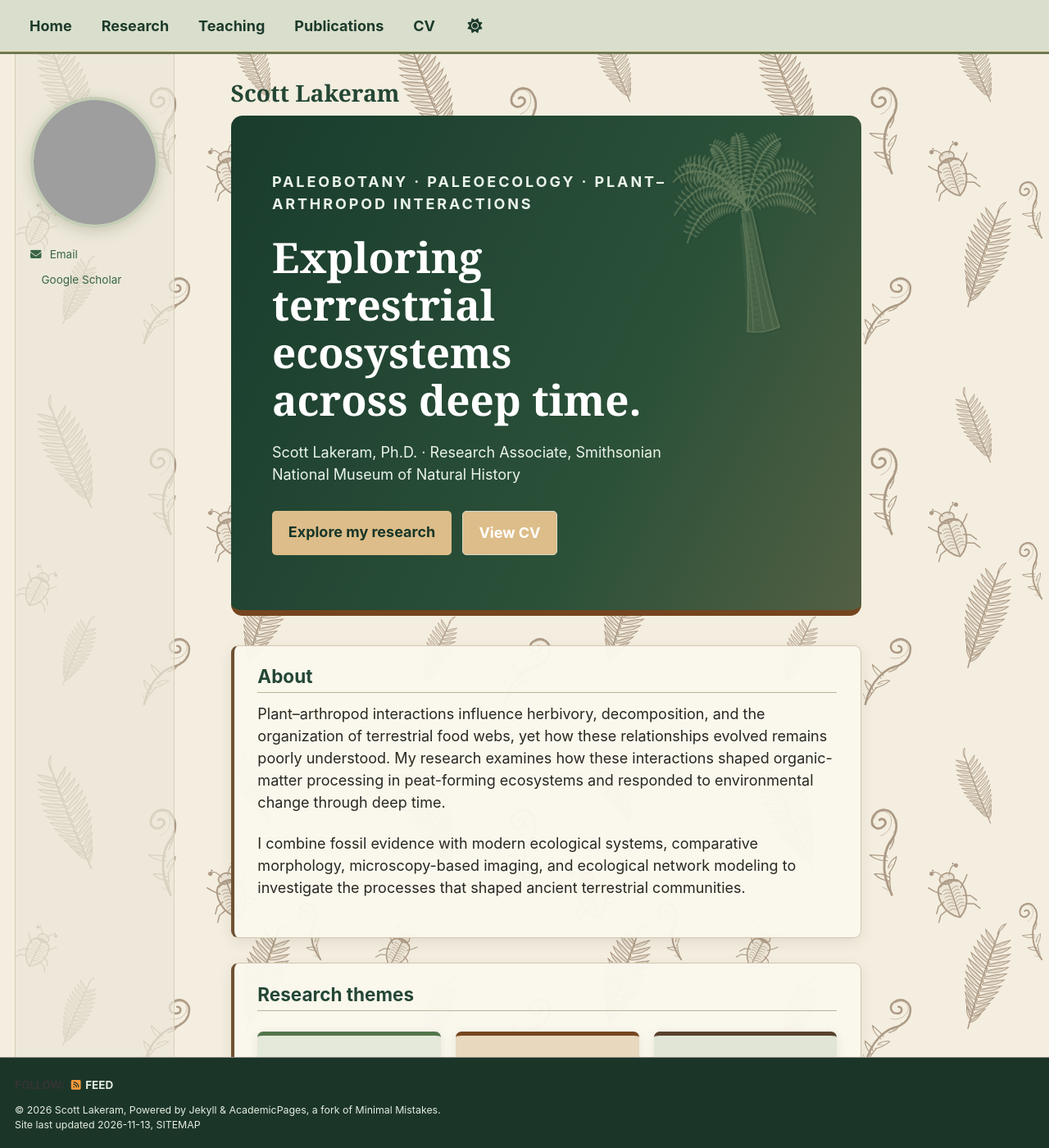
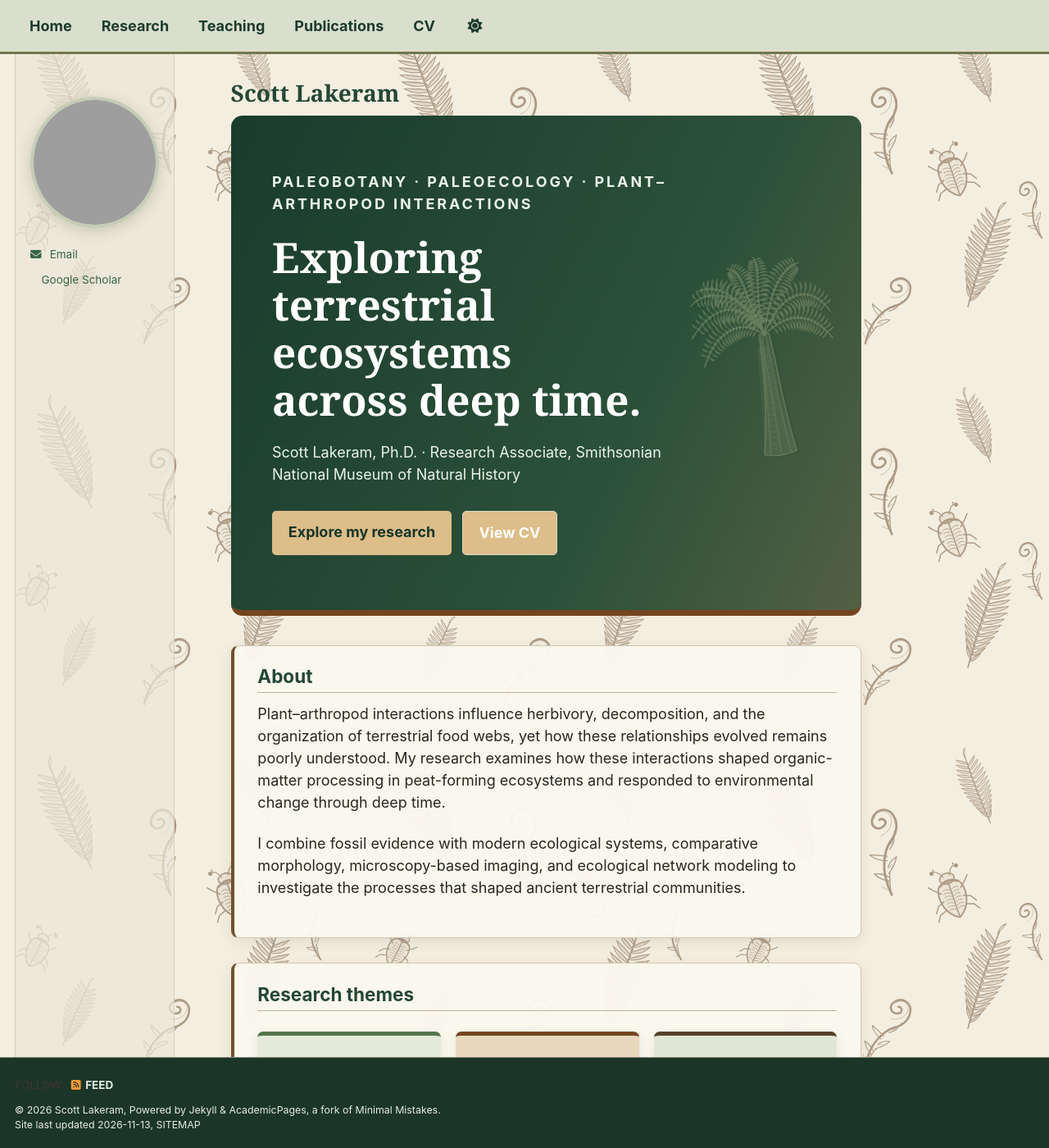
Before and after one commit to slakeram/slakeram.github.io, a Jekyll site: the page built from _pages/about.md, in a window 1280 px wide and 1400 px high. Shown: the whole window at 82% size. Built offline with Jekyll 4.4.1, drawn with Linux system fonts in a browser that asks for light colours; a script bundle is joined from its source files by our own code; a style sheet for code colours, icons or effects is not loaded; grey boxes are pictures that could not be loaded.

Commit message:
Style Psaronius SVG to fit decorative homepage hero

```diff
--- a/assets/css/botanical.css
+++ b/assets/css/botanical.css
@@ -144,7 +144,7 @@ body { background:var(--cream); color:var(--ink); }
   pointer-events:none;
   filter:drop-shadow(3px 2px 0 rgba(9,24,16,.25));
 }
-.botanical-fern-print svg {display:block;width:100%;height:100%;}
+.botanical-fern-print svg, .botanical-fern-print img {display:block;width:100%;height:100%;object-fit:contain;}
 @media(max-width:760px){
   .botanical-hero {padding-right:1.3rem;}
   .botanical-fern-print {right:-2rem;width:50%;opacity:.12;}
```
